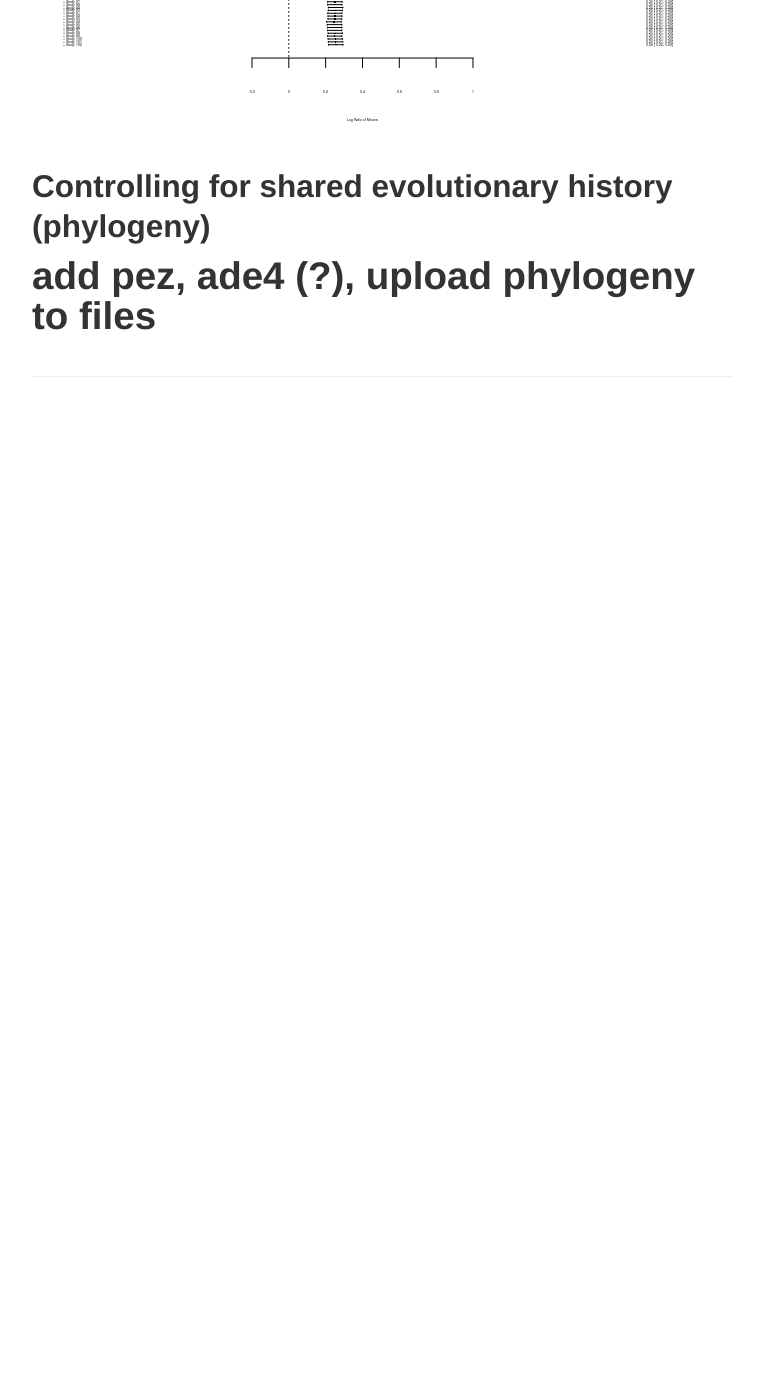
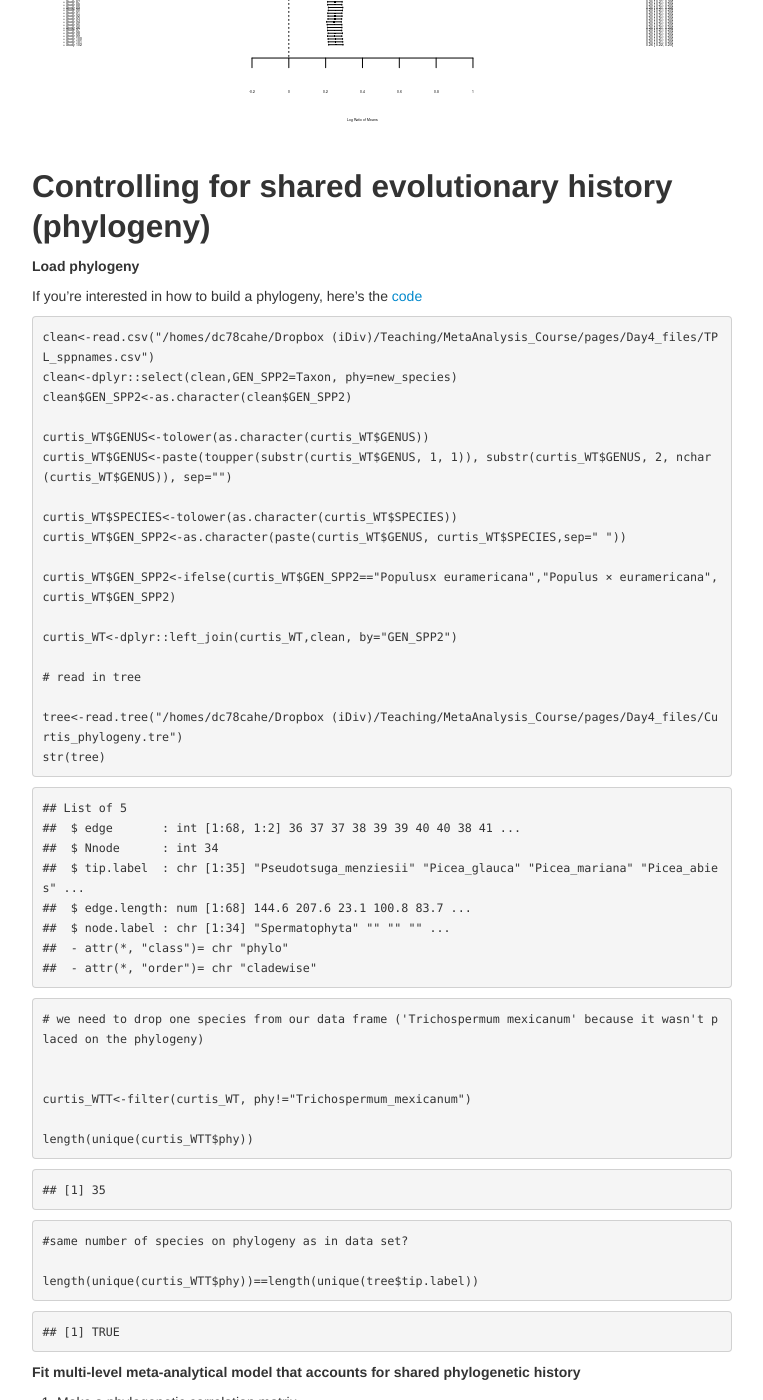
Before and after one commit to dylancraven/MetaAnalysis_Course, a Jekyll site: the page built from pages/Day4.md, in a window 1280 px wide and 1400 px high, scrolled down 2973 px. Shown: the whole window, without its empty margins (258-1021 px from the left). Built offline with Jekyll 4.4.1, drawn with Linux system fonts in a browser that asks for light colours; our own code applies the rules of GitHub Pages for plain Markdown files; before the commit the page ends 3381 px from its top, so only the background shows below that; some of the changed text lies outside the part shown.

Commit message:
getting close to finishing...

````diff
--- a/pages/Day4.md
+++ b/pages/Day4.md
@@ -91,5 +91,122 @@ forest.cumul.rma(cum_re)
 Controlling for shared evolutionary history (phylogeny)
 -------------------------------------------------------
 
-add pez, ade4 (?), upload phylogeny to files
-============================================
+**Load phylogeny**
+
+If you're interested in how to build a phylogeny, here's the [code](pages/Day4_extra.html)
+
+``` r
+clean<-read.csv("/homes/dc78cahe/Dropbox (iDiv)/Teaching/MetaAnalysis_Course/pages/Day4_files/TPL_sppnames.csv")
+clean<-dplyr::select(clean,GEN_SPP2=Taxon, phy=new_species)
+clean$GEN_SPP2<-as.character(clean$GEN_SPP2)
+
+curtis_WT$GENUS<-tolower(as.character(curtis_WT$GENUS))
+curtis_WT$GENUS<-paste(toupper(substr(curtis_WT$GENUS, 1, 1)), substr(curtis_WT$GENUS, 2, nchar(curtis_WT$GENUS)), sep="")
+
+curtis_WT$SPECIES<-tolower(as.character(curtis_WT$SPECIES))
+curtis_WT$GEN_SPP2<-as.character(paste(curtis_WT$GENUS, curtis_WT$SPECIES,sep=" "))
+
+curtis_WT$GEN_SPP2<-ifelse(curtis_WT$GEN_SPP2=="Populusx euramericana","Populus × euramericana",curtis_WT$GEN_SPP2)
+
+curtis_WT<-dplyr::left_join(curtis_WT,clean, by="GEN_SPP2")
+
+# read in tree
+
+tree<-read.tree("/homes/dc78cahe/Dropbox (iDiv)/Teaching/MetaAnalysis_Course/pages/Day4_files/Curtis_phylogeny.tre")
+str(tree)
+```
+
+    ## List of 5
+    ##  $ edge       : int [1:68, 1:2] 36 37 37 38 39 39 40 40 38 41 ...
+    ##  $ Nnode      : int 34
+    ##  $ tip.label  : chr [1:35] "Pseudotsuga_menziesii" "Picea_glauca" "Picea_mariana" "Picea_abies" ...
+    ##  $ edge.length: num [1:68] 144.6 207.6 23.1 100.8 83.7 ...
+    ##  $ node.label : chr [1:34] "Spermatophyta" "" "" "" ...
+    ##  - attr(*, "class")= chr "phylo"
+    ##  - attr(*, "order")= chr "cladewise"
+
+``` r
+# we need to drop one species from our data frame ('Trichospermum mexicanum' because it wasn't placed on the phylogeny)
+
+
+curtis_WTT<-filter(curtis_WT, phy!="Trichospermum_mexicanum")
+
+length(unique(curtis_WTT$phy))
+```
+
+    ## [1] 35
+
+``` r
+#same number of species on phylogeny as in data set?
+
+length(unique(curtis_WTT$phy))==length(unique(tree$tip.label))
+```
+
+    ## [1] TRUE
+
+**Fit multi-level meta-analytical model that accounts for shared phylogenetic history**
+
+1.  Make a phylogenetic correlation matrix
+2.  Fit model such that there is a random term for species, which is then matched to a correlation matrix ('R')
+3.  Compare it to a model that doesn't account for phylogeny
+
+``` r
+tree_m<-vcv.phylo(tree, cor=TRUE) # creates phylogenetic correlation matrix
+
+re_phy<-rma.mv(LRR, LRR_var, mods=~1,random=list(~1|PAP_NO, ~1|XTRT, ~1|phy), R=list(phy=tree_m), data=curtis_WTT)
+summary(re_phy)
+```
+
+    ##
+    ## Multivariate Meta-Analysis Model (k = 101; method: REML)
+    ##
+    ##   logLik  Deviance       AIC       BIC      AICc
+    ## -22.7040   45.4080   53.4080   63.8287   53.8291
+    ##
+    ## Variance Components:
+    ##
+    ##             estim    sqrt  nlvls  fixed  factor    R
+    ## sigma^2.1  0.0124  0.1115     29     no  PAP_NO   no
+    ## sigma^2.2  0.0080  0.0895      8     no    XTRT   no
+    ## sigma^2.3  0.0088  0.0936     35     no     phy  yes
+    ##
+    ## Test for Heterogeneity:
+    ## Q(df = 100) = 768.9932, p-val < .0001
+    ##
+    ## Model Results:
+    ##
+    ## estimate      se    zval    pval   ci.lb   ci.ub
+    ##   0.2745  0.0693  3.9597  <.0001  0.1386  0.4103  ***
+    ##
+    ## ---
+    ## Signif. codes:  0 '***' 0.001 '**' 0.01 '*' 0.05 '.' 0.1 ' ' 1
+
+``` r
+#
+re_nophy<-rma.mv(LRR, LRR_var, mods=~1,random=list(~1|PAP_NO, ~1|XTRT, ~1|phy), data=curtis_WTT)
+summary(re_nophy)
+```
+
+    ##
+    ## Multivariate Meta-Analysis Model (k = 101; method: REML)
+    ##
+    ##   logLik  Deviance       AIC       BIC      AICc
+    ## -20.4116   40.8232   48.8232   59.2439   49.2443
+    ##
+    ## Variance Components:
+    ##
+    ##             estim    sqrt  nlvls  fixed  factor
+    ## sigma^2.1  0.0087  0.0933     29     no  PAP_NO
+    ## sigma^2.2  0.0094  0.0969      8     no    XTRT
+    ## sigma^2.3  0.0042  0.0645     35     no     phy
+    ##
+    ## Test for Heterogeneity:
+    ## Q(df = 100) = 768.9932, p-val < .0001
+    ##
+    ## Model Results:
+    ##
+    ## estimate      se    zval    pval   ci.lb   ci.ub
+    ##   0.2742  0.0455  6.0271  <.0001  0.1850  0.3634  ***
+    ##
+    ## ---
+    ## Signif. codes:  0 '***' 0.001 '**' 0.01 '*' 0.05 '.' 0.1 ' ' 1
````
Also changed, not shown: index.md (+2 -0 lines), pages/Day4_extra.md (added, +111 -0 lines), pages/Day4_files/TPL_sppnames.csv (added, +38 -0 lines), pages/Day4_extra_files/figure-markdown_github-ascii_identifiers/phyloo-1.png (added), 2 other files.
